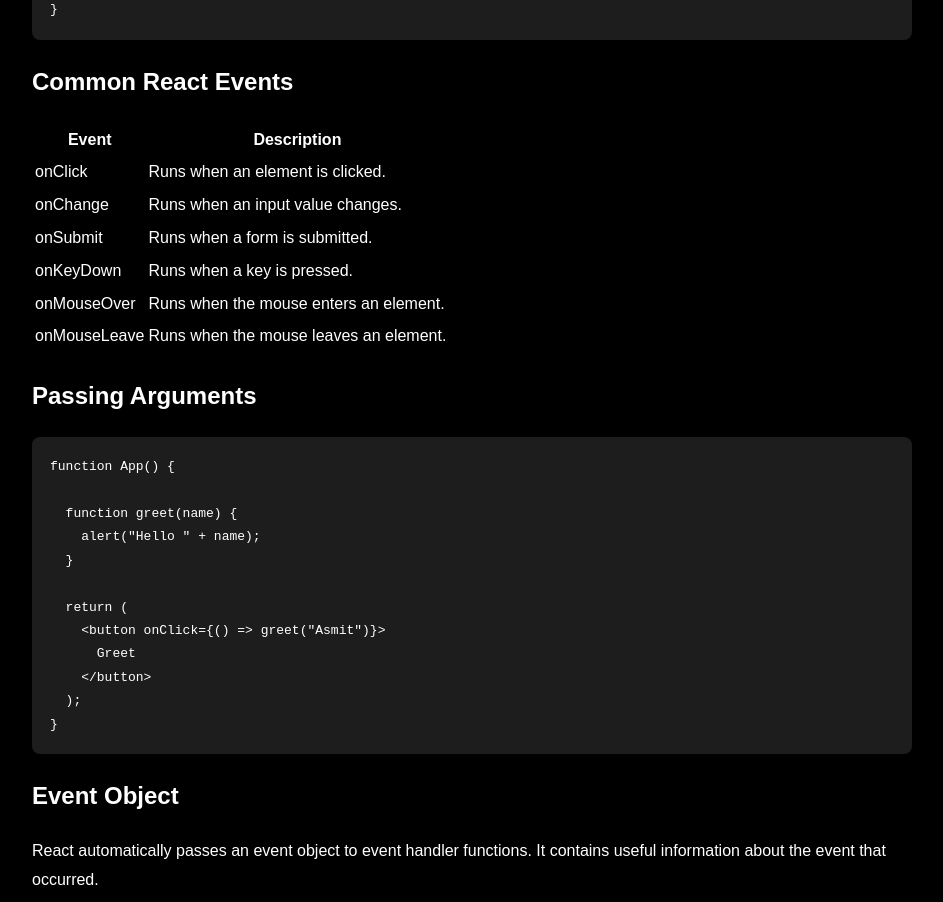
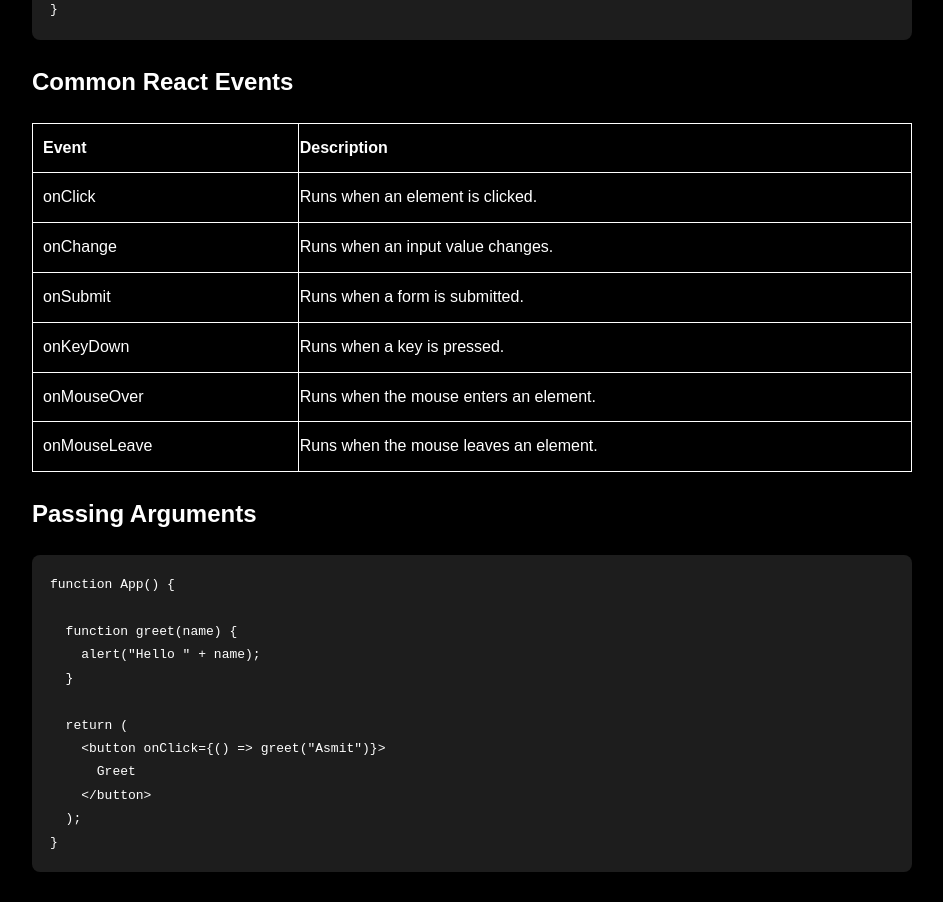
Before and after one commit to asmitbiswas/Project-Next-JS, a Next.js app in the folder app/: page /React/Event_Handling in a window 1280 px wide. Shown: the part 1000-1902 px from the top of the page, without its empty margins (308-1251 px from the left). Built offline with nearby package versions, Linux system fonts and the light colour scheme.

Commit message:
Style  added for event handling page

```diff
--- a/app/app/(categories)/React/Event_Handling/page.tsx
+++ b/app/app/(categories)/React/Event_Handling/page.tsx
@@ -27,10 +27,10 @@ export default function EventHandling() {
 
                 <pre
                     style={{
-            background:"#1d1d1d",
-            borderRadius:"8px",
-            padding:"18px",
-            overflowX:"auto",
+                        background: "#1d1d1d",
+                        borderRadius: "8px",
+                        padding: "18px",
+                        overflowX: "auto",
                     }}>
                     {`function App() {
 
@@ -50,10 +50,10 @@ export default function EventHandling() {
 
                 <pre
                     style={{
-            background:"#1d1d1d",
-            borderRadius:"8px",
-            padding:"18px",
-            overflowX:"auto",
+                        background: "#1d1d1d",
+                        borderRadius: "8px",
+                        padding: "18px",
+                        overflowX: "auto",
                     }}>
                     {`function App() {
   return (
@@ -66,40 +66,100 @@ export default function EventHandling() {
 
                 <h2>Common React Events</h2>
 
-        <table>
+                <table
+                    style={{
+                        border: "1px solid white",
+                        width: "100%",
+                        borderCollapse: "collapse",
+
+                    }}>
                     <tbody>
-            <tr>
-              <th>Event</th>
+                        <tr
+                            style={{
+                                border: "1px solid white",
+                                padding: "10px",
+                                textAlign: "left"
+                            }}
+                        >
+                            <th style={{
+                                border: "1px solid white",
+                                padding: "10px",
+                                textAlign: "left"
+                            }}>Event</th>
                             <th>Description</th>
                         </tr>
 
-            <tr>
-              <td>onClick</td>
+                        <tr
+                            style={{
+                                border: "1px solid white",
+                                padding: "10px"
+                            }}>
+                            <td
+                              style={{
+                                border: "1px solid white",
+                                padding: "10px"
+                            }}>onClick</td>
                             <td>Runs when an element is clicked.</td>
                         </tr>
 
-            <tr>
-              <td>onChange</td>
+                        <tr
+                            style={{
+                                border: "1px solid white",
+                                padding: "10px"
+                            }}>
+                            <td
+                              style={{
+                                border: "1px solid white",
+                                padding: "10px"
+                            }}>onChange</td>
                             <td>Runs when an input value changes.</td>
                         </tr>
 
-            <tr>
-              <td>onSubmit</td>
+                        <tr
+                            style={{
+                                border: "1px solid white",
+                                padding: "10px"
+                            }}>
+                            <td
+                              style={{
+                                border: "1px solid white",
+                                padding: "10px"
+                            }}>onSubmit</td>
                             <td>Runs when a form is submitted.</td>
                         </tr>
 
                         <tr>
-              <td>onKeyDown</td>
+                            <td
+                              style={{
+                                border: "1px solid white",
+                                padding: "10px"
+                            }}>onKeyDown</td>
                             <td>Runs when a key is pressed.</td>
                         </tr>
 
-            <tr>
-              <td>onMouseOver</td>
+                        <tr
+                            style={{
+                                border: "1px solid white",
+                                padding: "10px"
+                            }}>
+                            <td
+                              style={{
+                                border: "1px solid white",
+                                padding: "10px"
+                            }}>onMouseOver</td>
                             <td>Runs when the mouse enters an element.</td>
                         </tr>
 
-            <tr>
-              <td>onMouseLeave</td>
+                        <tr
+                            style={{
+                                border: "1px solid white",
+                                padding: "10px"
+                            }}>
+                            <td
+                              style={{
+                                border: "1px solid white",
+                                padding: "10px"
+                            }}>onMouseLeave</td>
                             <td>Runs when the mouse leaves an element.</td>
                         </tr>
                     </tbody>
@@ -109,10 +169,10 @@ export default function EventHandling() {
 
                 <pre
                     style={{
-            background:"#1d1d1d",
-            borderRadius:"8px",
-            padding:"18px",
-            overflowX:"auto",
+                        background: "#1d1d1d",
+                        borderRadius: "8px",
+                        padding: "18px",
+                        overflowX: "auto",
                     }}>
                     {`function App() {
 
@@ -137,10 +197,10 @@ export default function EventHandling() {
 
                 <pre
                     style={{
-            background:"#1d1d1d",
-            borderRadius:"8px",
-            padding:"18px",
-            overflowX:"auto",
+                        background: "#1d1d1d",
+                        borderRadius: "8px",
+                        padding: "18px",
+                        overflowX: "auto",
                     }}
                 >
                     {`function App() {
@@ -161,10 +221,10 @@ export default function EventHandling() {
 
                 <pre
                     style={{
-            background:"#1d1d1d",
-            borderRadius:"8px",
-            padding:"18px",
-            overflowX:"auto",
+                        background: "#1d1d1d",
+                        borderRadius: "8px",
+                        padding: "18px",
+                        overflowX: "auto",
                     }}>
                     {`function App() {
 
```
Lines whose indentation alone changed are shown as unchanged.
